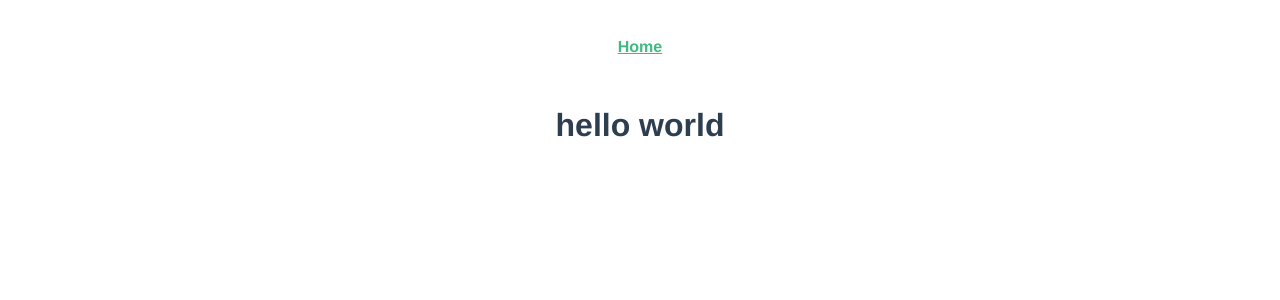
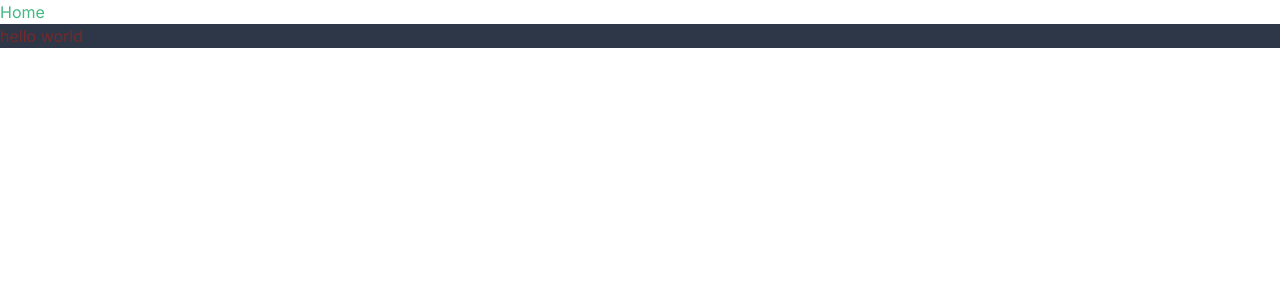
Before and after one commit to shegx01/CloudManagerClient, a Vue app: page / in a window 1280 px wide. Shown: the top 300 px of the page. Built offline with nearby package versions, Linux system fonts and the light colour scheme.

Commit message:
barebone with tailwindcss

```diff
--- a/package.json
+++ b/package.json
@@ -9,6 +9,7 @@
   },
   "dependencies": {
     "core-js": "^3.6.5",
+    "google-fonts-webpack-plugin": "^0.4.4",
     "tailwindcss": "^1.4.6",
     "vue": "^2.6.11",
     "vue-router": "^3.2.0"
--- a/postcss.config.js
+++ b/postcss.config.js
@@ -1,6 +1,6 @@
 module.exports = {
   plugins: [
-    require('tailwindcss'),
+    require('tailwindcss')('./tailwindcss.config.js'),
     require('autoprefixer')
   ]
 }
--- a/public/index.html
+++ b/public/index.html
@@ -5,6 +5,7 @@
     <meta http-equiv="X-UA-Compatible" content="IE=edge">
     <meta name="viewport" content="width=device-width,initial-scale=1.0">
     <link rel="icon" href="<%= BASE_URL %>favicon.ico">
+    <link rel="stylesheet" href="https://fonts.googleapis.com/css?family=Inter">
     <title><%= htmlWebpackPlugin.options.title %></title>
   </head>
   <body>
--- a/src/App.vue
+++ b/src/App.vue
@@ -1,5 +1,5 @@
 <template>
-  <div id="app">
+  <div id="app" class="">
     <div id="nav">
       <router-link to="/">Home</router-link>
     </div>
@@ -8,24 +8,11 @@
 </template>
 
 <style>
-#app {
-  font-family: Avenir, Helvetica, Arial, sans-serif;
-  -webkit-font-smoothing: antialiased;
-  -moz-osx-font-smoothing: grayscale;
-  text-align: center;
-  color: #2c3e50;
-}
-
-#nav {
-  padding: 30px;
-}
-
-#nav a {
-  font-weight: bold;
-  color: #2c3e50;
-}
 
 #nav a.router-link-exact-active {
   color: #42b983;
 }
+#app {
+  font-family: Inter, -apple-system, BlinkMacSystemFont, 'Segoe UI', Roboto, Oxygen, Ubuntu, Cantarell, 'Open Sans', 'Helvetica Neue', sans-serif;
+}
 </style>
--- a/src/assets/css/styles.css
+++ b/src/assets/css/styles.css
@@ -0,0 +1,3 @@
+@import "tailwindcss/base";
+@import "tailwindcss/components";
+@import "tailwindcss/utilities";
--- a/src/main.js
+++ b/src/main.js
@@ -1,6 +1,7 @@
 import Vue from 'vue'
 import App from './App.vue'
 import router from './router'
+import './assets/css/styles.css'
 
 Vue.config.productionTip = false
 
--- a/src/views/Home.vue
+++ b/src/views/Home.vue
@@ -1,6 +1,6 @@
 <template>
   <div class="home">
-    <h1>hello world</h1>
+    <h1 class="bg-gray-800 text-red-900">hello world</h1>
   </div>
 </template>
 
--- /dev/null
+++ b/vue.config.js
@@ -0,0 +1,2 @@
+module.exports = {
+}
```
Also changed, not shown: tailwindcss.config.js (renamed from tailwind.config.js), 2 other files (tests, documents, lock files or other folders).
